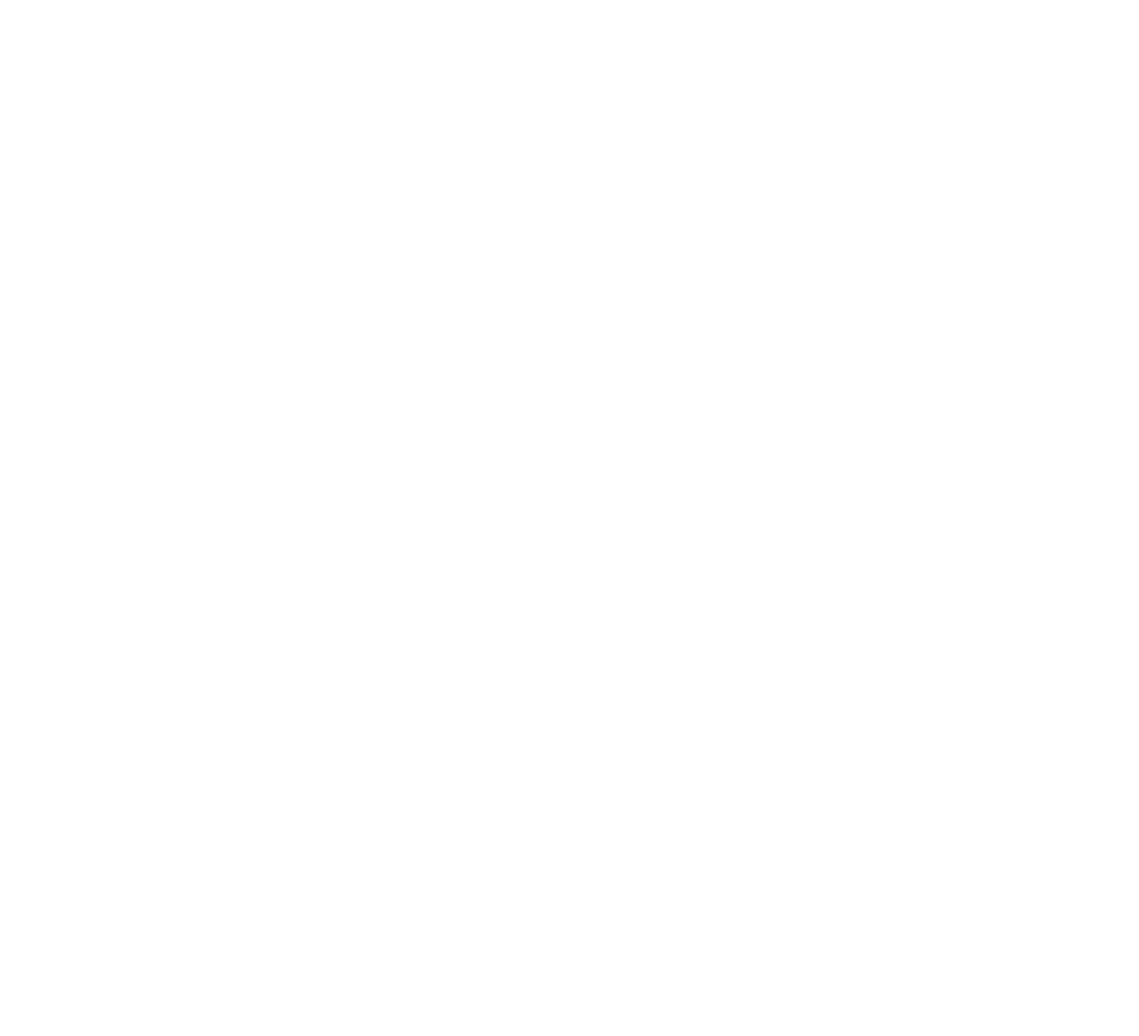
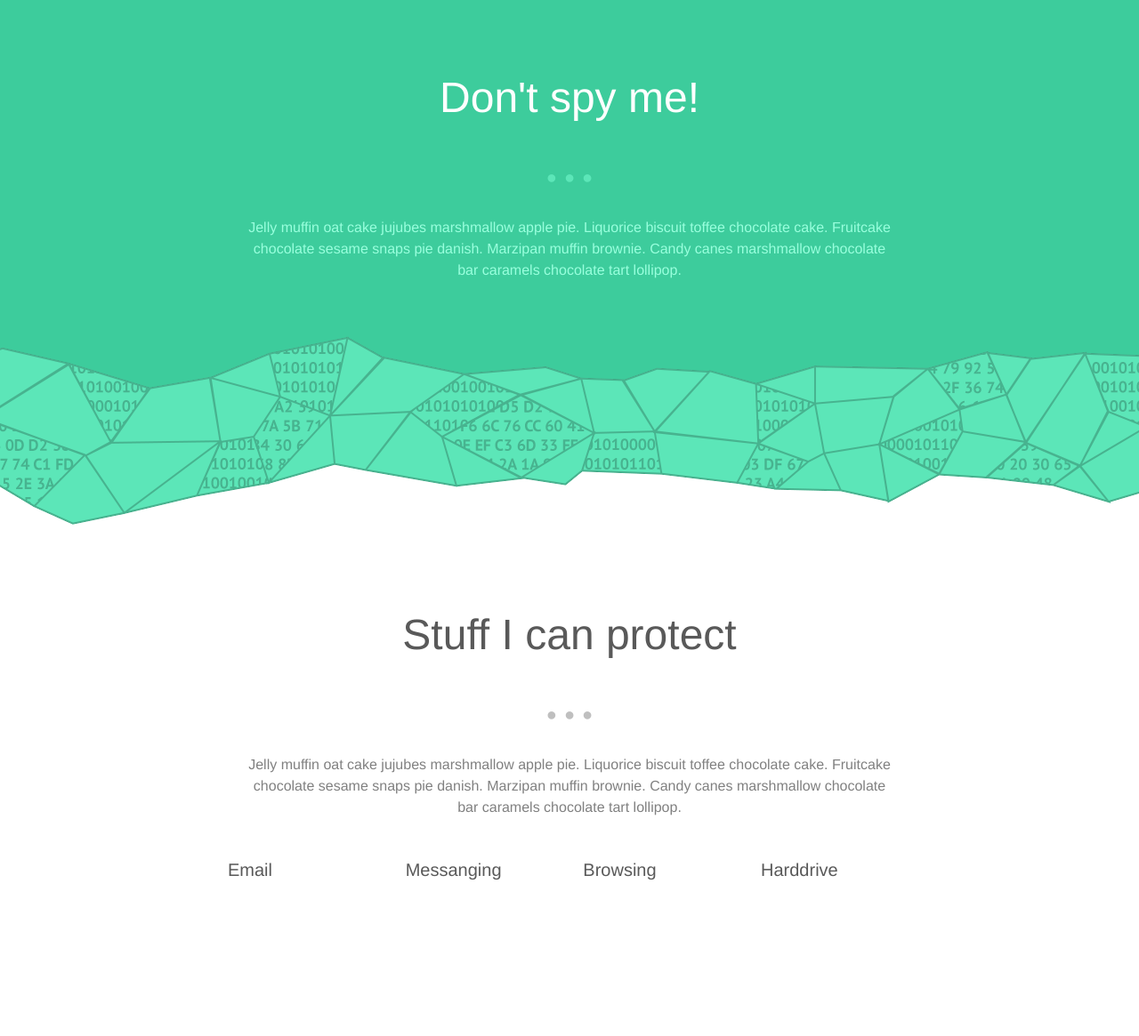
Before and after one commit to IamFirestarter/dontspyme, a plain HTML site: page index.html in a window 1280 px wide. Shown: the whole page at 89% size. Before the commit the page ends 800 px from the top, so only its background shows below. Drawn offline with Linux system fonts and the light colour scheme.

Commit message:
first styles

```diff
--- a/index.html
+++ b/index.html
@@ -9,8 +9,49 @@
 		<script type="text/javascript" src="js/libs/jquery.1.7.1.min.js"></script>
 	</head>
 	<body>
-		<div id="wrapper">
-			<div class="inner">
+		<!-- Header -->
+		<div id="header-outer">
+			<div id="header-inner" class="inner">
+				<header id="header">
+					<h1 class="title">Don't spy me!</h1>
+					<span class="title-border">• • •</span>
+					<p class="title-sub">Jelly muffin oat cake jujubes marshmallow apple pie. Liquorice biscuit toffee chocolate cake. Fruitcake chocolate sesame snaps pie danish. Marzipan muffin brownie. Candy canes marshmallow chocolate bar caramels chocolate tart lollipop.</p>
+				</header>
+			</div>
+		</div>
+		<!-- Introduction -->
+		<div id="intro-outer">
+			<div id="intro-inner" class="inner">
+				<section id="intro">
+					<h1 class="title">Stuff I can protect</h1>
+					<span class="title-border">• • •</span>
+					<p class="title-sub">Jelly muffin oat cake jujubes marshmallow apple pie. Liquorice biscuit toffee chocolate cake. Fruitcake chocolate sesame snaps pie danish. Marzipan muffin brownie. Candy canes marshmallow chocolate bar caramels chocolate tart lollipop.</p>
+				</section>
+				<section>
+
+					<div class="four-columns-one">
+						<h4>Email</h4>
+					</div>
+					<div class="four-columns-one">
+						<h4>Messanging</h4>
+					</div>
+					<div class="four-columns-one">
+						<h4>Browsing</h4>
+					</div>
+					<div class="four-columns-one last">
+						<h4>Harddrive</h4>
+					</div>
+					<div class="divider"></div>
+
+				</section>
+			</div>
+		</div>
+		<!-- Footer -->
+		<div id="footer-outer">
+			<div id="footer-inner" class="inner">
+				<footer id="footer">
+
+				</footer>
 			</div>
 		</div>
 		<!--              ▲              -->
--- a/style.css
+++ b/style.css
@@ -72,3 +72,148 @@ a:hover {}
 .clearfix:before, .clearfix:after { content: "\0020"; display: block; height: 0; overflow: hidden; }
 .clearfix:after, .clear { clear: both; }
 .clearfix { zoom: 1; }
+
+
+
+@import url(http://fonts.googleapis.com/css?family=PT+Sans:400,700);
+@import url(http://fonts.googleapis.com/css?family=Roboto+Slab:400,300,100,700);
+
+
+
+body, input, select, textarea {
+	font-family: 'PT Sans','Helvetica Neue','Arial',Sans-Serif;
+	font-size: 1em;
+	font-weight: 400;
+	line-height: 1.5em;
+	vertical-align: baseline;
+	color: #808080;
+}
+
+	/* -------------------- Headlines */
+
+h1, h2, h3, h4, h5, h6, h7 {
+	font-family: 'Roboto Slab', 'PT Sans','Helvetica Neue','Arial',Sans-Serif;
+	font-weight: 400;
+	line-height: 1.25em;
+	margin: 1.5em 0;
+	color: #595959;
+}
+
+h1 {
+	font-size: 1.875em;
+}
+h2 {
+	font-size: 1.75em;
+}
+h3 {
+	font-size: 1.625em;
+}
+h4 {
+	font-size: 1.25em;
+}
+h5 {
+	font-size: 1.125em;
+}
+h6 {
+	font-size: 1em;
+}
+
+
+
+	/* -------------------- Coloumns */
+
+.two-columns-one {
+	width: 48%;
+}
+.three-columns-one {
+	width: 30.6667%;
+}
+.three-columns-two {
+	width: 65.333%;
+}
+.four-columns-one {
+	width: 22%;
+}
+.four-columns-two {
+	width: 44%;
+}
+.four-columns-three {
+	width: 74%;
+}
+.two-columns-one, .three-columns-one, .three-columns-two, .four-columns-one, .four-columns-two, .four-columns-three {
+	float: left;
+	margin-bottom: 0;
+	margin-right: 4%;
+	position: relative;
+}
+.last {
+	clear: right;
+	margin-right: 0;
+}
+.divider {
+	clear: both;
+	display: block;
+	margin-bottom: 1.5em;
+	padding-top: 1.5em;
+	width: 100%;
+}
+
+
+	/* -------------------- Section Title */
+
+
+.title, .title-border, .title-sub {
+	display: block;
+	text-align: center;
+	margin: 1em;
+}
+
+.title {
+	font-size: 3em;
+}
+.title-border {
+	color: #bfbfbf;
+	font-size: 2em;
+}
+.title-sub {}
+
+#header .title {
+	color: #fff;
+}
+#header .title-border {
+	color: #5ce6b8;
+}
+#header .title-sub {
+	color: #99ffdd;
+}
+
+
+	/* -------------------- Layout */
+
+.inner {
+	max-width: 48em;
+	padding: 2em;
+	margin: auto;
+}
+
+#header-outer {
+	position: relative;
+	background: #3dcc9c;
+	padding-bottom: 120px;
+	margin-bottom: 120px;
+}
+#header-outer:after {
+	position: absolute;
+	content: '';
+	width: 100%;
+	height: 240px;
+	bottom: -120px;
+	background: url('images/header-border.png') transparent repeat-x scroll center center;
+}
+#header {
+}
+#intro-outer {
+	position: relative;
+}
+#intro {
+}
```
Also changed, not shown: images/header-border.png (added).
